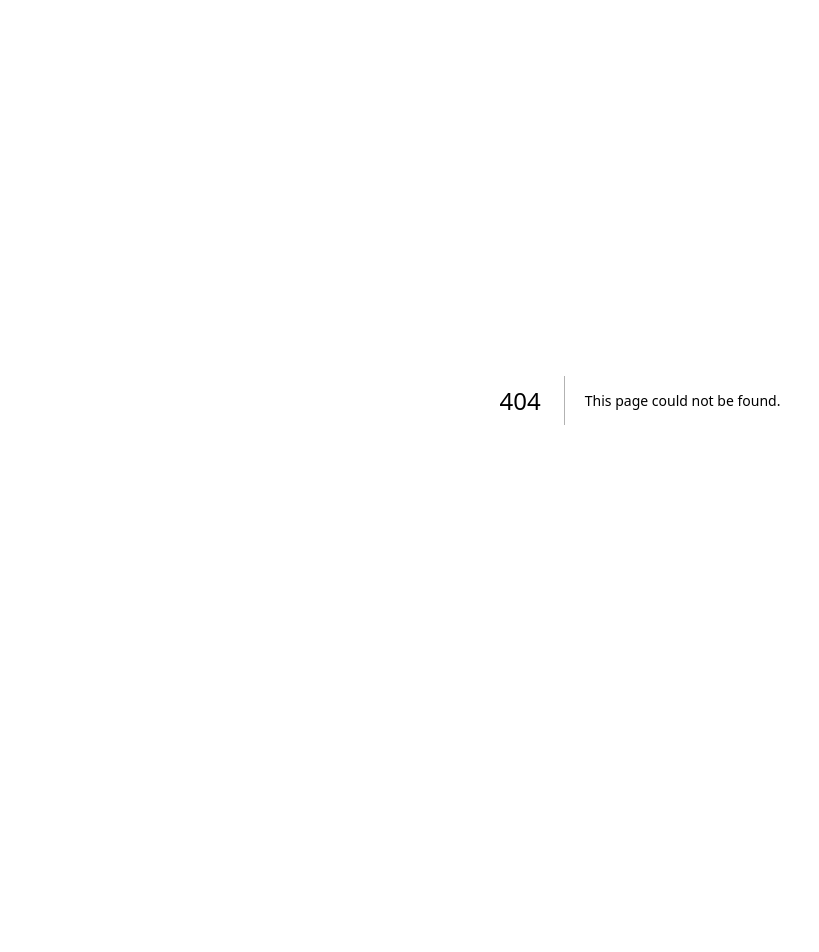
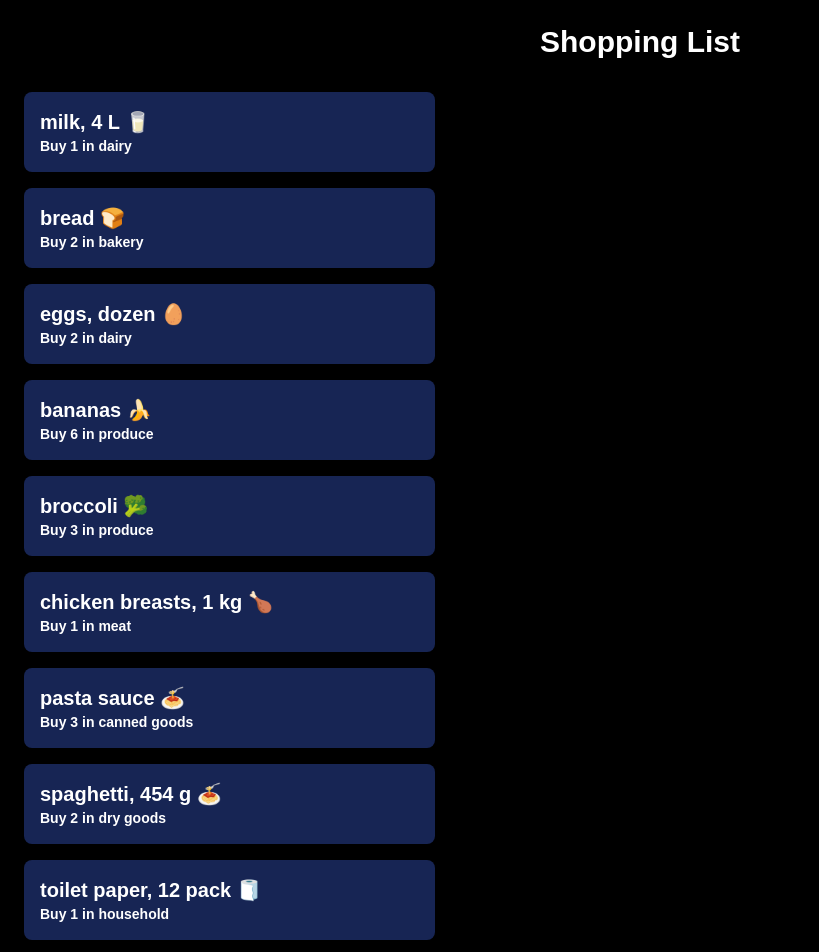
Before and after one commit to cindy6810/cprg306-assignments, a Next.js app: page /week-3 in a window 1280 px wide. Before the commit this address had no page. Shown: the top 952 px of the page, without its empty margins (0-819 px from the left). Before the commit the page ends 800 px from the top, so only its background shows below. Built offline with nearby package versions, Linux system fonts and the light colour scheme.

Commit message:
completed  week-3 assignment
finish the code and run the assignment

```diff
--- /dev/null
+++ b/app/week-3/item-list.js
@@ -0,0 +1,32 @@
+import React from "react";
+import Item from "./item";
+
+export default function ItemList() {
+  const items = [
+    { name: "milk, 4 L 🥛", quantity: 1, category: "dairy" },
+    { name: "bread 🍞", quantity: 2, category: "bakery" },
+    { name: "eggs, dozen 🥚", quantity: 2, category: "dairy" },
+    { name: "bananas 🍌", quantity: 6, category: "produce" },
+    { name: "broccoli 🥦", quantity: 3, category: "produce" },
+    { name: "chicken breasts, 1 kg 🍗", quantity: 1, category: "meat" },
+    { name: "pasta sauce 🍝", quantity: 3, category: "canned goods" },
+    { name: "spaghetti, 454 g 🍝", quantity: 2, category: "dry goods" },
+    { name: "toilet paper, 12 pack 🧻", quantity: 1, category: "household" },
+    { name: "paper towels, 6 pack", quantity: 1, category: "household" },
+    { name: "dish soap 🍽️", quantity: 1, category: "household" },
+    { name: "hand soap 🧼", quantity: 4, category: "household" },
+  ];
+
+  return (
+    <ul className="space-y-4">
+      {items.map((item, index) => (
+        <Item
+          key={index}
+          name={item.name}
+          quantity={item.quantity}
+          category={item.category}
+        />
+      ))}
+    </ul>
+  );
+}
--- /dev/null
+++ b/app/week-3/item.js
@@ -0,0 +1,14 @@
+import React from "react";
+
+const Item = ({ name, quantity, category }) => {
+  return (
+    <li className="border-black bg-blue-950 p-4 mb-2 rounded-lg shadow-md w-1/3 h-17">
+      <div className="font-extrabold text-md text-xl">{name}</div>
+      <div className="font-bold text-sm">
+        Buy {quantity} in {category}
+      </div>
+    </li>
+  );
+};
+
+export default Item;
--- /dev/null
+++ b/app/week-3/page.js
@@ -0,0 +1,13 @@
+import React from "react";
+import ItemList from "./item-list";
+
+const Page = () => {
+  return (
+    <main className="p-6 bg-black min-h-screen text-white">
+      <h1 className="text-3xl font-bold mb-8 text-center">Shopping List</h1>
+      <ItemList />
+    </main>
+  );
+};
+
+export default Page;
```
Also changed, not shown: app/week-4/new-item.js (added), app/week-4/page.js (added).
